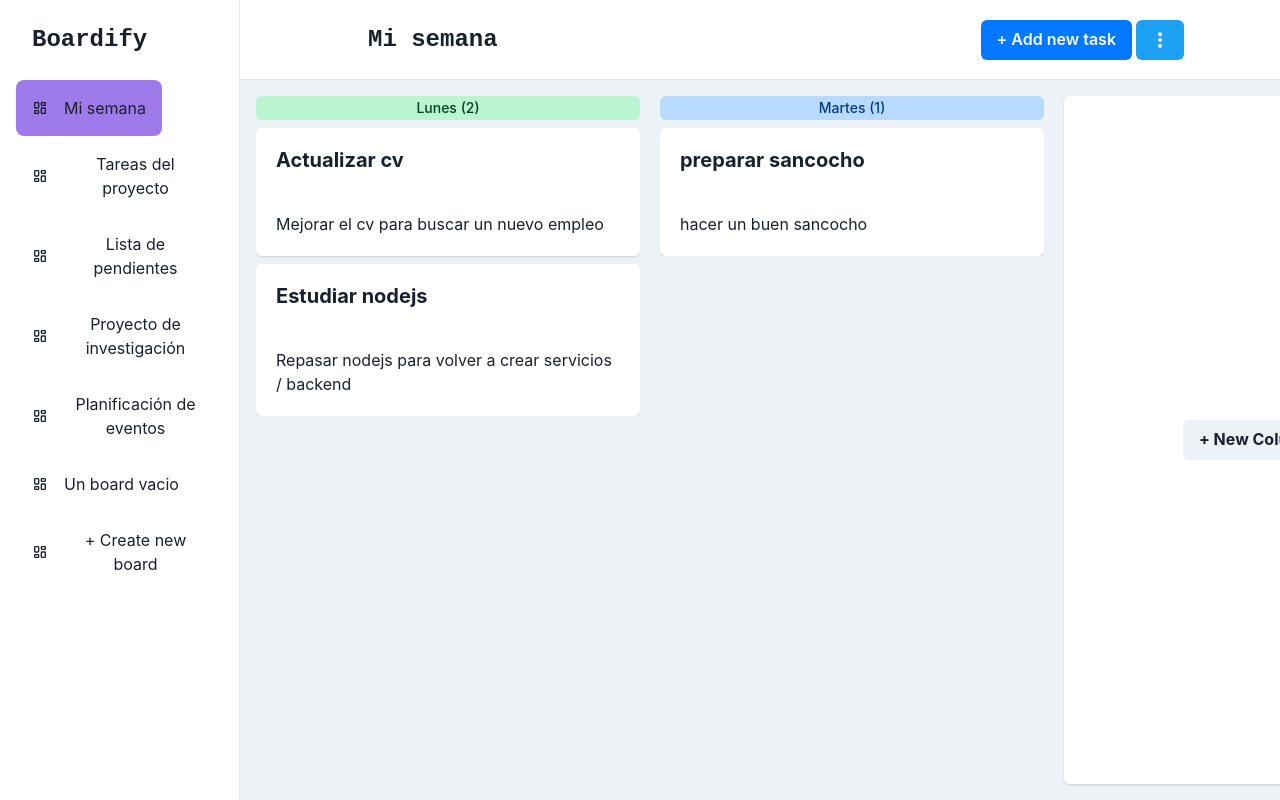
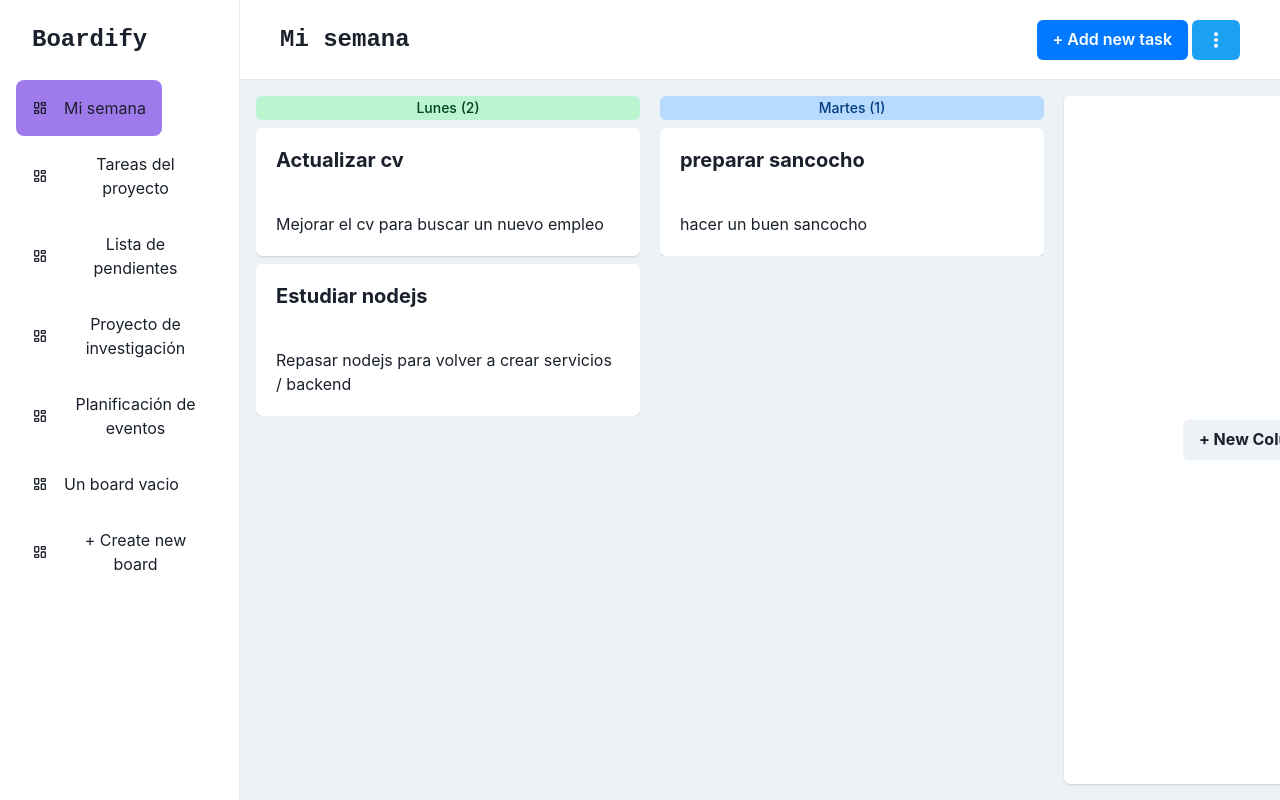
Before and after one commit to EdiedRamos/boardify, a React (Vite) app: page / in a window 1280 px wide. Built offline with nearby package versions, Linux system fonts and the light colour scheme.

Commit message:
style: update navbar spacing

```diff
--- a/src/Components/Layouts/MobileNav/Navbar.tsx
+++ b/src/Components/Layouts/MobileNav/Navbar.tsx
@@ -24,7 +24,7 @@ export const Navbar = ({ onOpen, ...rest }: NavbarProps): JSX.Element => {
 
   return (
     <Flex
-      px={{ base: 4, md: 24 }}
+      px={{ base: 4, md: 10 }}
       height="20"
       alignItems="center"
       bg={useColorModeValue("white", "gray.900")}
@@ -41,7 +41,12 @@ export const Navbar = ({ onOpen, ...rest }: NavbarProps): JSX.Element => {
           aria-label="open menu"
           icon={<FiMenu />}
         />
-        <Text fontSize="2xl" ml="8" fontFamily="monospace" fontWeight="bold">
+        <Text
+          fontSize="2xl"
+          ml={{ base: 4, md: 0 }}
+          fontFamily="monospace"
+          fontWeight="bold"
+        >
           {boards.boardList.find((board) => board.id === currentBoard)?.name}
         </Text>
       </Flex>
```
